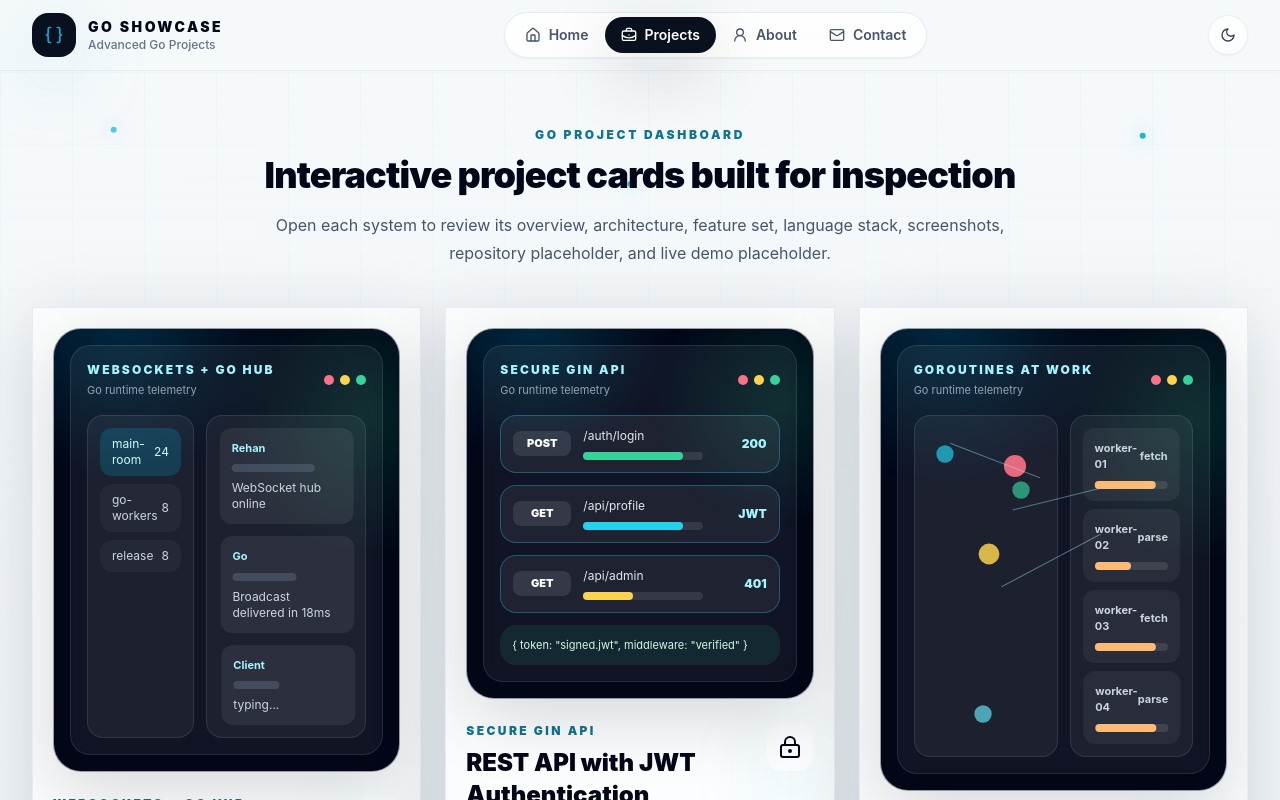
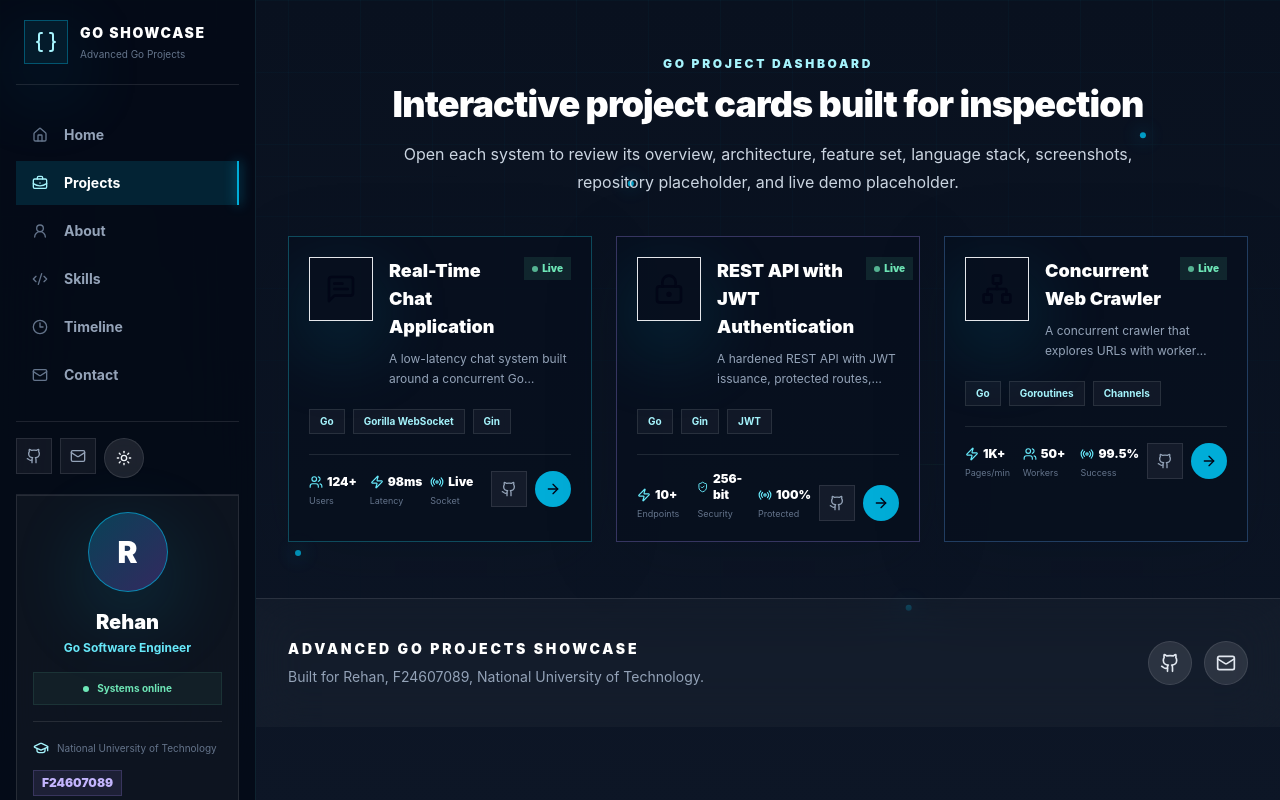
Before and after one commit to rn-coodes/PFAI-Lab, a Next.js app in the folder frontend/: page /projects in a window 1280 px wide. Shown: the top 800 px of the page. Built offline with nearby package versions, Linux system fonts and the light colour scheme.

Commit message:
Rebuild portfolio as Go engineering dashboard and fix chat demo

```diff
--- a/frontend/src/app/layout.tsx
+++ b/frontend/src/app/layout.tsx
@@ -61,12 +61,14 @@ export default function RootLayout({ children }: { children: ReactNode }) {
     <html lang="en" suppressHydrationWarning>
       <body>
         <Script id="theme-init" strategy="beforeInteractive">
-          {`try{const t=localStorage.getItem("theme");const d=t?t==="dark":matchMedia("(prefers-color-scheme: dark)").matches;document.documentElement.classList.toggle("dark",d)}catch(e){document.documentElement.classList.add("dark")}`}
+          {`try{const t=localStorage.getItem("theme");const d=t?t==="dark":true;document.documentElement.classList.toggle("dark",d)}catch(e){document.documentElement.classList.add("dark")}`}
         </Script>
         <AmbientBackground />
         <Navigation />
-        {children}
-        <Footer />
+        <div className="lg:pl-64">
+          {children}
+          <Footer />
+        </div>
       </body>
     </html>
   );
--- a/frontend/src/app/page.tsx
+++ b/frontend/src/app/page.tsx
@@ -1,52 +1,29 @@
+import { ArrowRight, Sparkles } from "lucide-react";
+import Link from "next/link";
 import { AnimatedSection } from "@/components/animated-section";
-import { BackendStatus } from "@/components/backend-status";
+import { DashboardPanels } from "@/components/dashboard-panels";
 import { Hero } from "@/components/hero";
-import { ProfileCard } from "@/components/profile-card";
 import { ProjectGrid } from "@/components/project-grid";
-import { SectionHeading } from "@/components/section-heading";
-import { StatsGrid } from "@/components/stats-grid";
 import { TechMarquee } from "@/components/tech-marquee";
 
 export default function HomePage() {
   return (
-    <main>
+    <main className="min-h-screen bg-[#050b18] text-white">
       <Hero />
       <TechMarquee />
-      <div className="mx-auto max-w-7xl px-4 pb-16 sm:px-6 lg:px-8">
-        <AnimatedSection className="grid gap-6 lg:grid-cols-[0.8fr_1.2fr]">
-          <ProfileCard />
-          <div className="rounded-[1.75rem] border border-slate-200/80 bg-white/70 p-6 shadow-panel backdrop-blur-2xl dark:border-white/10 dark:bg-white/[0.07]">
-            <p className="text-xs font-black uppercase tracking-[0.2em] text-cyan-700 dark:text-cyan-200">
-              Portfolio Mission
-            </p>
-            <h2 className="mt-3 text-3xl font-black text-slate-950 dark:text-white">
-              A focused hub for Go systems that feel fast, secure, and engineered.
-            </h2>
-            <p className="mt-4 text-base leading-8 text-slate-600 dark:text-slate-300">
-              This showcase presents backend-heavy Golang work through a polished dashboard experience.
-              It highlights real-time communication, JWT-secured REST architecture, and practical
-              concurrency patterns with clear project pages and deployment-ready frontend code.
-            </p>
+      <div className="mx-auto max-w-[1500px] px-4 pb-12 pt-6 sm:px-6 lg:px-8">
+        <AnimatedSection>
+          <div className="mb-5 flex items-center justify-between gap-4 border-b border-cyan-200/10 pb-4">
+            <h2 className="flex items-center gap-3 text-xl font-black"><Sparkles className="h-5 w-5 text-cyan-300" />Featured Projects</h2>
+            <Link href="/projects" className="flex items-center gap-2 text-xs font-bold text-slate-400 transition hover:text-cyan-200">View all projects <ArrowRight className="h-4 w-4" /></Link>
+          </div>
+          <div className="mt-8">
+            <ProjectGrid />
           </div>
         </AnimatedSection>
 
-        <AnimatedSection className="mt-10">
-          <StatsGrid />
-        </AnimatedSection>
-
-        <AnimatedSection className="mt-6">
-          <BackendStatus />
-        </AnimatedSection>
-
-        <AnimatedSection className="mt-16">
-          <SectionHeading
-            eyebrow="Project Dashboard"
-            title="Three production-minded Golang builds"
-            description="Each project card opens into a detailed page with architecture, features, technologies, links, and a visual screenshot gallery."
-          />
-          <div className="mt-8">
-            <ProjectGrid />
-          </div>
+        <AnimatedSection id="timeline" className="mt-5">
+          <DashboardPanels />
         </AnimatedSection>
       </div>
     </main>
--- a/frontend/src/components/animated-section.tsx
+++ b/frontend/src/components/animated-section.tsx
@@ -6,11 +6,13 @@ import type { PropsWithChildren } from "react";
 type AnimatedSectionProps = PropsWithChildren<{
   className?: string;
   delay?: number;
+  id?: string;
 }>;
 
-export function AnimatedSection({ children, className, delay = 0 }: AnimatedSectionProps) {
+export function AnimatedSection({ children, className, delay = 0, id }: AnimatedSectionProps) {
   return (
     <motion.section
+      id={id}
       className={className}
       initial={{ opacity: 0, y: 24 }}
       whileInView={{ opacity: 1, y: 0 }}
--- /dev/null
+++ b/frontend/src/components/dashboard-panels.tsx
@@ -0,0 +1,80 @@
+"use client";
+
+import { motion } from "framer-motion";
+import { Braces, Code2, Cpu, Database, GitBranch, Radio, ServerCog, Terminal, Wifi } from "lucide-react";
+import Link from "next/link";
+import { owner } from "@/data/projects";
+
+const terminalLines = [
+  ["$ go run ./cmd/server", "text-cyan-300"],
+  ["[GIN] listening on :8080", "text-emerald-300"],
+  ["[WS] WebSocket hub started", "text-emerald-300"],
+  ["[CRAWLER] worker pool ready", "text-amber-300"],
+  ["[AUTH] JWT middleware initialized", "text-violet-300"],
+  ["[SYSTEM] all systems operational", "text-emerald-300"]
+];
+
+const stack = [
+  { label: "Go", icon: Braces, color: "text-cyan-300" },
+  { label: "Gin", icon: ServerCog, color: "text-emerald-300" },
+  { label: "WebSocket", icon: Wifi, color: "text-sky-300" },
+  { label: "JWT", icon: Cpu, color: "text-violet-300" },
+  { label: "SQLite", icon: Database, color: "text-blue-300" },
+  { label: "Git", icon: GitBranch, color: "text-rose-300" }
+];
+
+export function DashboardPanels() {
+  return (
+    <section id="skills" className="grid gap-4 xl:grid-cols-[0.8fr_0.82fr_1fr_1.25fr]">
+      <Panel title="About Me" icon={Code2}>
+        <p className="text-xs leading-6 text-slate-400">
+          I&apos;m {owner.name}, a backend developer building scalable, high-performance systems in Golang.
+        </p>
+        <Link href="/about" className="mt-5 inline-flex border border-violet-400/40 px-4 py-2 text-xs font-black text-violet-300 transition hover:bg-violet-400/10">
+          View Full Profile
+        </Link>
+      </Panel>
+
+      <Panel title="Project Stats" icon={Radio}>
+        <div className="grid grid-cols-2 gap-2">
+          {[["3", "Projects"], ["10+", "APIs Built"], ["5K+", "Lines of Code"], ["24/7", "Systems Online"]].map(([value, label], index) => (
+            <motion.div key={label} className="border border-cyan-300/10 bg-cyan-300/[0.05] p-3 text-center" initial={{ opacity: 0, scale: 0.9 }} whileInView={{ opacity: 1, scale: 1 }} transition={{ delay: index * 0.08 }} viewport={{ once: true }}>
+              <p className="text-2xl font-black text-cyan-300">{value}</p>
+              <p className="mt-1 text-[10px] text-slate-500">{label}</p>
+            </motion.div>
+          ))}
+        </div>
+      </Panel>
+
+      <Panel title="Tech Stack" icon={Braces}>
+        <div className="grid grid-cols-3 gap-y-5">
+          {stack.map((item) => {
+            const Icon = item.icon;
+            return <div key={item.label} className="text-center"><Icon className={`mx-auto h-6 w-6 ${item.color}`} /><p className="mt-2 text-[10px] font-bold text-slate-400">{item.label}</p></div>;
+          })}
+        </div>
+      </Panel>
+
+      <Panel title="Live System Terminal" icon={Terminal} badge="Online">
+        <div className="font-mono text-[10px] leading-5">
+          {terminalLines.map(([line, color], index) => (
+            <motion.p key={line} className={color} initial={{ opacity: 0 }} whileInView={{ opacity: 1 }} transition={{ delay: index * 0.15 }} viewport={{ once: true }}>{line}</motion.p>
+          ))}
+          <motion.span className="mt-2 block h-1 w-8 bg-violet-400" animate={{ opacity: [1, 0.2, 1] }} transition={{ duration: 1, repeat: Infinity }} />
+        </div>
+      </Panel>
+    </section>
+  );
+}
+
+function Panel({ title, icon: Icon, badge, children }: { title: string; icon: typeof Code2; badge?: string; children: React.ReactNode }) {
+  return (
+    <div className="border border-cyan-200/10 bg-[#07101f]/90 p-4 text-white shadow-panel">
+      <div className="mb-4 flex items-center justify-between">
+        <p className="flex items-center gap-2 text-sm font-black"><Icon className="h-4 w-4 text-cyan-300" />{title}</p>
+        {badge && <span className="bg-emerald-300/10 px-2 py-1 text-[10px] font-black text-emerald-300">{badge}</span>}
+      </div>
+      {children}
+    </div>
+  );
+}
--- a/frontend/src/components/navigation.tsx
+++ b/frontend/src/components/navigation.tsx
@@ -1,15 +1,28 @@
 "use client";
 
-import { Braces, BriefcaseBusiness, Home, Mail, UserRound } from "lucide-react";
+import {
+  Braces,
+  BriefcaseBusiness,
+  Clock3,
+  Code2,
+  Github,
+  GraduationCap,
+  Home,
+  Mail,
+  UserRound
+} from "lucide-react";
 import Link from "next/link";
 import { usePathname } from "next/navigation";
 import { ThemeToggle } from "@/components/theme-toggle";
+import { owner } from "@/data/projects";
 import { cn } from "@/lib/utils";
 
 const links = [
   { href: "/", label: "Home", icon: Home },
   { href: "/projects", label: "Projects", icon: BriefcaseBusiness },
   { href: "/about", label: "About", icon: UserRound },
+  { href: "/#skills", label: "Skills", icon: Code2 },
+  { href: "/#timeline", label: "Timeline", icon: Clock3 },
   { href: "/contact", label: "Contact", icon: Mail }
 ];
 
@@ -17,68 +30,87 @@ export function Navigation() {
   const pathname = usePathname();
 
   return (
-    <header className="sticky top-0 z-50 border-b border-slate-900/5 bg-vapor/80 backdrop-blur-2xl dark:border-white/10 dark:bg-ink/75">
-      <nav className="mx-auto flex max-w-7xl items-center justify-between gap-4 px-4 py-3 sm:px-6 lg:px-8">
-        <Link href="/" className="flex min-w-0 items-center gap-3">
-          <span className="grid h-11 w-11 shrink-0 place-items-center rounded-2xl bg-ink text-cyanGo shadow-glow dark:bg-white dark:text-ink">
-            <Braces className="h-5 w-5" />
+    <>
+      <aside className="fixed inset-y-0 left-0 z-50 hidden w-64 border-r border-cyan-300/10 bg-[#050b18]/95 p-4 text-white backdrop-blur-2xl lg:flex lg:flex-col">
+        <Link href="/" className="flex items-center gap-3 border-b border-white/10 px-2 pb-5 pt-1">
+          <span className="grid h-11 w-11 place-items-center border border-cyanGo/40 bg-cyanGo/10 text-cyan-200 shadow-glow">
+            <Braces className="h-6 w-6" />
           </span>
-          <span className="min-w-0">
-            <span className="block truncate text-sm font-black uppercase tracking-[0.18em] text-slate-950 dark:text-white">
-              Go Showcase
-            </span>
-            <span className="block truncate text-xs font-medium text-slate-500 dark:text-slate-400">
-              Advanced Go Projects
-            </span>
+          <span>
+            <span className="block text-sm font-black uppercase tracking-[0.12em]">Go Showcase</span>
+            <span className="mt-1 block text-[10px] text-slate-500">Advanced Go Projects</span>
           </span>
         </Link>
 
-        <div className="hidden items-center rounded-full border border-slate-200/80 bg-white/80 p-1 shadow-sm backdrop-blur-xl dark:border-white/10 dark:bg-white/10 md:flex">
+        <nav className="mt-7 space-y-1">
           {links.map((link) => {
             const Icon = link.icon;
             const active = pathname === link.href || (link.href === "/projects" && pathname.startsWith("/projects"));
             return (
               <Link
-                key={link.href}
+                key={link.label}
                 href={link.href}
                 className={cn(
-                  "flex items-center gap-2 rounded-full px-4 py-2 text-sm font-semibold transition",
-                  active
-                    ? "bg-ink text-white shadow-panel dark:bg-white dark:text-ink"
-                    : "text-slate-600 hover:bg-slate-100 hover:text-slate-950 dark:text-slate-300 dark:hover:bg-white/10 dark:hover:text-white"
+                  "group relative flex items-center gap-4 px-4 py-3 text-sm font-bold transition",
+                  active ? "bg-cyanGo/15 text-white" : "text-slate-400 hover:bg-white/[0.05] hover:text-white"
                 )}
               >
-                <Icon className="h-4 w-4" />
+                {active && <span className="absolute inset-y-0 right-0 w-0.5 bg-cyanGo shadow-[0_0_12px_#00ADD8]" />}
+                <Icon className={cn("h-4 w-4", active ? "text-cyan-200" : "text-slate-500 group-hover:text-cyan-200")} />
                 {link.label}
               </Link>
             );
           })}
+        </nav>
+
+        <div className="mt-6 flex gap-2 border-y border-white/10 py-4">
+          <Link href="https://github.com/rn-coodes" target="_blank" className="grid h-9 w-9 place-items-center border border-white/10 bg-white/[0.05] text-slate-400 transition hover:border-cyanGo hover:text-cyan-200" aria-label="GitHub">
+            <Github className="h-4 w-4" />
+          </Link>
+          <Link href="mailto:rehanmalik42011@gmail.com" className="grid h-9 w-9 place-items-center border border-white/10 bg-white/[0.05] text-slate-400 transition hover:border-cyanGo hover:text-cyan-200" aria-label="Email">
+            <Mail className="h-4 w-4" />
+          </Link>
+          <ThemeToggle />
         </div>
 
-        <div className="flex items-center gap-2">
+        <div className="mt-auto border border-white/10 bg-white/[0.035] p-4">
+          <div className="mx-auto grid h-20 w-20 place-items-center rounded-full border border-cyanGo/70 bg-gradient-to-br from-cyanGo/30 to-violet-500/30 text-3xl font-black text-white shadow-glow">
+            R
+          </div>
+          <p className="mt-4 text-center text-xl font-black">{owner.name}</p>
+          <p className="mt-1 text-center text-xs font-bold text-cyan-300">Go Software Engineer</p>
+          <div className="mt-4 flex items-center justify-center gap-2 border border-emerald-300/10 bg-emerald-300/[0.05] px-2 py-2 text-[10px] font-bold text-emerald-300">
+            <span className="h-1.5 w-1.5 animate-pulse rounded-full bg-emerald-300" />
+            Systems online
+          </div>
+          <div className="mt-4 border-t border-white/10 pt-4">
+            <p className="flex items-center gap-2 text-[10px] leading-5 text-slate-500">
+              <GraduationCap className="h-4 w-4 shrink-0 text-cyan-200" />
+              National University of Technology
+            </p>
+            <p className="mt-3 inline-flex border border-violet-400/20 bg-violet-400/10 px-2 py-1 font-mono text-xs font-black text-violet-300">
+              {owner.studentId}
+            </p>
+          </div>
+        </div>
+      </aside>
+
+      <header className="sticky top-0 z-50 border-b border-slate-900/5 bg-vapor/85 backdrop-blur-2xl dark:border-white/10 dark:bg-ink/85 lg:hidden">
+        <div className="flex items-center justify-between px-4 py-3">
+          <Link href="/" className="flex items-center gap-3">
+            <span className="grid h-10 w-10 place-items-center bg-ink text-cyanGo dark:bg-white dark:text-ink"><Braces className="h-5 w-5" /></span>
+            <span className="text-sm font-black uppercase tracking-[0.14em]">Go Showcase</span>
+          </Link>
           <ThemeToggle />
         </div>
-      </nav>
-
-      <div className="grid grid-cols-4 border-t border-slate-900/5 bg-white/75 dark:border-white/10 dark:bg-ink/80 md:hidden">
-        {links.map((link) => {
-          const Icon = link.icon;
-          const active = pathname === link.href || (link.href === "/projects" && pathname.startsWith("/projects"));
-          return (
-            <Link
-              key={link.href}
-              href={link.href}
-              className={cn(
-                "flex flex-col items-center gap-1 px-2 py-2 text-[11px] font-semibold",
-                active ? "text-cyanGo" : "text-slate-500 dark:text-slate-400"
-              )}
-            >
-              <Icon className="h-4 w-4" />
-              {link.label}
-            </Link>
-          );
-        })}
-      </div>
-    </header>
+        <div className="grid grid-cols-4 border-t border-slate-900/5 dark:border-white/10">
+          {links.slice(0, 3).concat(links.slice(-1)).map((link) => {
+            const Icon = link.icon;
+            const active = pathname === link.href || (link.href === "/projects" && pathname.startsWith("/projects"));
+            return <Link key={link.label} href={link.href} className={cn("flex flex-col items-center gap-1 py-2 text-[10px] font-bold", active ? "text-cyan-600 dark:text-cyan-200" : "text-slate-500")}><Icon className="h-4 w-4" />{link.label}</Link>;
+          })}
+        </div>
+      </header>
+    </>
   );
 }
--- a/frontend/src/components/project-card.tsx
+++ b/frontend/src/components/project-card.tsx
@@ -1,68 +1,56 @@
 "use client";
 
 import { motion } from "framer-motion";
-import { ArrowUpRight, CheckCircle2, Github } from "lucide-react";
+import { ArrowRight, Github, Radio, ShieldCheck, Users, Zap } from "lucide-react";
 import Link from "next/link";
-import { LanguageBadges } from "@/components/language-badges";
-import { VisualPanel } from "@/components/visual-panel";
 import type { Project } from "@/data/projects";
+
+const metrics = {
+  chat: [["124+", "Users", Users], ["98ms", "Latency", Zap], ["Live", "Socket", Radio]],
+  api: [["10+", "Endpoints", Zap], ["256-bit", "Security", ShieldCheck], ["100%", "Protected", Radio]],
+  crawler: [["1K+", "Pages/min", Zap], ["50+", "Workers", Users], ["99.5%", "Success", Radio]]
+} as const;
 
 export function ProjectCard({ project, index }: { project: Project; index: number }) {
   const Icon = project.icon;
-
   return (
     <motion.article
-      className="group overflow-hidden border border-slate-200/80 bg-white/75 p-5 shadow-panel backdrop-blur-2xl dark:border-white/10 dark:bg-white/[0.07]"
-      initial={{ opacity: 0, y: 28 }}
+      className={`group relative overflow-hidden border bg-[#07101f]/90 p-5 text-white shadow-panel ${
+        project.slug === "api" ? "border-violet-400/30" : project.slug === "crawler" ? "border-blue-400/30" : "border-cyan-400/30"
+      }`}
+      initial={{ opacity: 0, y: 18 }}
       whileInView={{ opacity: 1, y: 0 }}
-      viewport={{ once: true, margin: "-80px" }}
-      transition={{ duration: 0.62, delay: index * 0.08, ease: [0.22, 1, 0.36, 1] }}
-      whileHover={{ y: -8 }}
+      viewport={{ once: true }}
+      transition={{ delay: index * 0.08 }}
+      whileHover={{ y: -5 }}
     >
-      <VisualPanel kind={project.screenshots[0].kind} title={project.eyebrow} />
-      <div className="mt-6">
-        <div className="flex items-start justify-between gap-4">
-          <div>
-            <p className="text-xs font-black uppercase tracking-[0.2em] text-cyan-700 dark:text-cyan-200">
-              {project.eyebrow}
-            </p>
-            <h3 className="mt-2 text-2xl font-black text-slate-950 dark:text-white">{project.title}</h3>
+      <div className={`absolute inset-0 opacity-0 transition duration-500 group-hover:opacity-100 ${
+        project.slug === "api" ? "bg-violet-500/[0.06]" : project.slug === "crawler" ? "bg-blue-500/[0.06]" : "bg-cyan-500/[0.06]"
+      }`} />
+      <div className="relative">
+        <div className="flex items-start gap-4">
+          <span className={`grid h-16 w-16 shrink-0 place-items-center border bg-gradient-to-br ${project.accent} text-slate-950 shadow-glow`}><Icon className="h-8 w-8" /></span>
+          <div className="min-w-0">
+            <div className="flex items-start justify-between gap-3">
+              <Link href={`/projects/${project.slug}`} className="text-lg font-black transition hover:text-cyan-200">{project.title}</Link>
+              <span className="flex items-center gap-1 bg-emerald-300/10 px-2 py-1 text-[10px] font-black text-emerald-300"><span className="h-1.5 w-1.5 animate-pulse rounded-full bg-emerald-300" />Live</span>
+            </div>
+            <p className="mt-2 line-clamp-2 text-xs leading-5 text-slate-400">{project.description}</p>
           </div>
-          <span className={`grid h-12 w-12 shrink-0 place-items-center rounded-2xl bg-gradient-to-br ${project.accent} text-slate-950 shadow-glow`}>
-            <Icon className="h-6 w-6" />
-          </span>
-        </div>
-        <p className="mt-4 min-h-24 text-sm leading-7 text-slate-600 dark:text-slate-300">{project.description}</p>
-
-        <div className="mt-5">
-          <LanguageBadges languages={project.languages} compact />
         </div>
 
-        <div className="mt-5 grid gap-2">
-          {project.features.slice(0, 3).map((feature) => (
-            <div key={feature} className="flex gap-2 text-sm font-medium text-slate-600 dark:text-slate-300">
-              <CheckCircle2 className="mt-0.5 h-4 w-4 shrink-0 text-cyanGo" />
-              <span>{feature}</span>
-            </div>
-          ))}
+        <div className="mt-5 flex flex-wrap gap-2">
+          {project.technologies.slice(0, 3).map((tech) => <span key={tech} className="border border-white/10 bg-white/[0.04] px-2.5 py-1 text-[10px] font-bold text-cyan-200">{tech}</span>)}
         </div>
 
-        <div className="mt-6 grid grid-cols-[1fr_auto] gap-2">
-          <Link
-            href={`/projects/${project.slug}`}
-            className="inline-flex items-center justify-center gap-2 rounded-full bg-slate-950 px-5 py-3 text-sm font-black text-white transition hover:bg-cyanGo hover:text-slate-950 dark:bg-white dark:text-ink dark:hover:bg-cyanGo"
-          >
-            Open Project
-            <ArrowUpRight className="h-4 w-4" />
-          </Link>
-          <Link
-            href={project.github}
-            target="_blank"
-            aria-label={`${project.title} GitHub repository`}
-            className="grid h-11 w-11 place-items-center rounded-full border border-slate-200 bg-white/80 text-slate-700 transition hover:-translate-y-1 hover:border-cyanGo hover:text-cyanGo dark:border-white/10 dark:bg-white/10 dark:text-white"
-          >
-            <Github className="h-4 w-4" />
-          </Link>
+        <div className="mt-5 grid grid-cols-[1fr_1fr_1fr_auto] items-end gap-2 border-t border-white/10 pt-4">
+          {metrics[project.slug].map(([value, label, MetricIcon]) => (
+            <div key={label}><p className="flex items-center gap-1 text-xs font-black"><MetricIcon className="h-3.5 w-3.5 text-cyan-300" />{value}</p><p className="mt-1 text-[9px] text-slate-500">{label}</p></div>
+          ))}
+          <div className="flex gap-2">
+            <Link href={project.github} target="_blank" className="grid h-9 w-9 place-items-center border border-white/10 bg-white/[0.05] text-slate-400 transition hover:border-cyanGo hover:text-cyan-200" aria-label="GitHub repository"><Github className="h-4 w-4" /></Link>
+            <Link href={project.demo} className="grid h-9 w-9 place-items-center rounded-full bg-cyanGo text-slate-950 transition hover:scale-110" aria-label={`Open live ${project.title} demo`}><ArrowRight className="h-4 w-4" /></Link>
+          </div>
         </div>
       </div>
     </motion.article>
--- a/frontend/src/components/theme-toggle.tsx
+++ b/frontend/src/components/theme-toggle.tsx
@@ -8,8 +8,7 @@ export function ThemeToggle() {
 
   useEffect(() => {
     const stored = window.localStorage.getItem("theme");
-    const prefersDark = window.matchMedia("(prefers-color-scheme: dark)").matches;
-    const nextDark = stored ? stored === "dark" : prefersDark;
+    const nextDark = stored ? stored === "dark" : true;
     setIsDark(nextDark);
     document.documentElement.classList.toggle("dark", nextDark);
   }, []);
--- a/frontend/src/lib/api.ts
+++ b/frontend/src/lib/api.ts
@@ -20,7 +20,7 @@ export async function apiRequest<T>(path: string, options?: RequestInit): Promis
 export function createDemoCredentials(prefix: string) {
   return {
     name: "Rehan Demo",
-    email: `${prefix}-${Date.now()}@demo.local`,
+    email: `${prefix}-${Date.now()}@example.com`,
     password: "demo-password-246"
   };
 }
```
Also changed, not shown: frontend/src/components/chat-demo.tsx (+24 -3 lines), 1 other file (tests, documents, lock files or other folders).
